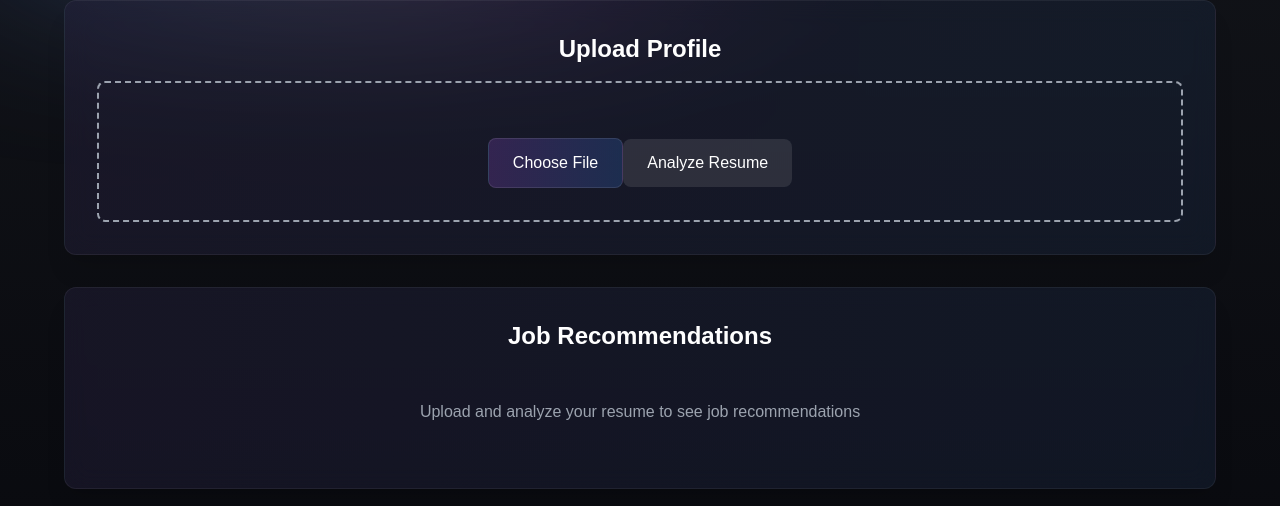
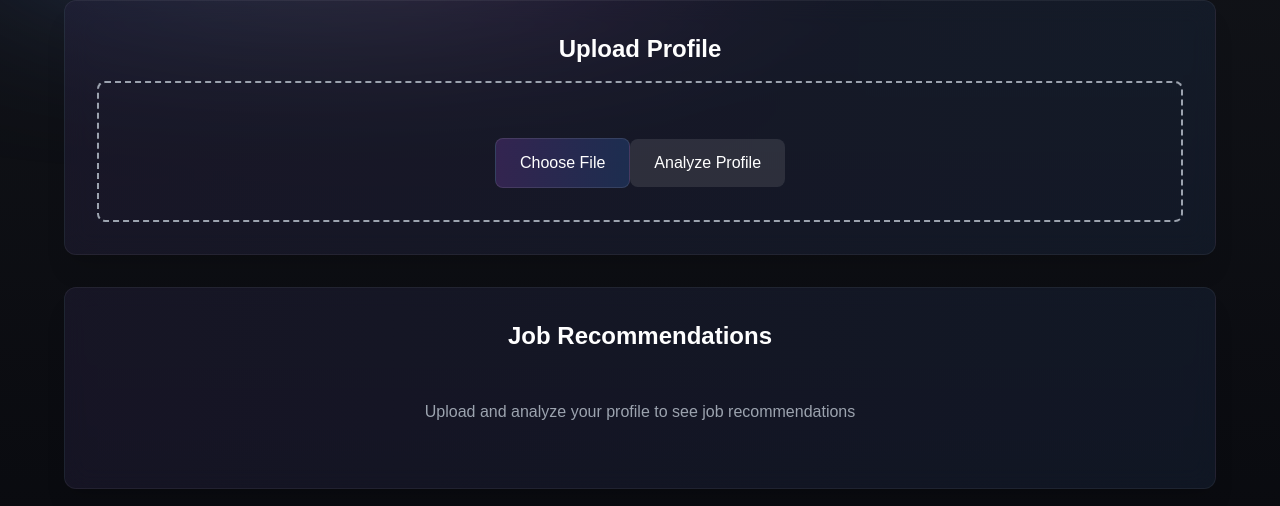
Before and after one commit to Teenuhansa99/Social-Activity-Job-Matcher, a Next.js app in the folder frontend/: page /job-analyzer in a window 1280 px wide. Shown: the part 240-746 px from the top of the page. Built offline with nearby package versions, Linux system fonts and the light colour scheme; a web font is replaced by a local one.

Commit message:
its profile analysis not resume, fix it

```diff
--- a/frontend/app/job-analyzer/page.jsx
+++ b/frontend/app/job-analyzer/page.jsx
@@ -30,7 +30,7 @@ const JobAnalyzer = () => {
         body: formData,
       });
 
-      if (!response.ok) throw new Error("Failed to analyze resume");
+      if (!response.ok) throw new Error("Failed to analyze");
 
       const data = await response.json();
       setTopRecommendation({
@@ -58,7 +58,7 @@ const JobAnalyzer = () => {
         .finally(() => setLoadingJobs(false));
     } catch (err) {
       console.error(err);
-      alert("Failed to analyze resume. Please try again.");
+      alert("Failed to analyze. Please try again.");
     } finally {
       setAnalyzing(false);
     }
@@ -110,7 +110,7 @@ const JobAnalyzer = () => {
                   : "bg-gradient-to-r from-purple-500 to-blue-500 hover:opacity-90"
               } transition-all duration-300 text-white`}
             >
-              {analyzing ? "Analyzing..." : "Analyze Resume"}
+              {analyzing ? "Analyzing..." : "Analyze Profile"}
             </button>
           </div>
         </motion.div>
@@ -127,12 +127,12 @@ const JobAnalyzer = () => {
 
           {!results && !analyzing && (
             <div className="text-center text-gray-400 py-8">
-              Upload and analyze your resume to see job recommendations
+              Upload and analyze your profile to see job recommendations
             </div>
           )}
           {analyzing && (
             <div className="text-center text-gray-400 py-8">
-              Analyzing your resume...
+              Analyzing your profile...
             </div>
           )}
           {topRecommendation && (
--- a/frontend/app/page.jsx
+++ b/frontend/app/page.jsx
@@ -32,7 +32,7 @@ export default function Home() {
               variants={textVariant(1.2)}
               className="text-lg text-gray-300 max-w-2xl"
             >
-              Upload your LinkedIn profile and let our advanced AI analyze your skills, experience, and potential to find your perfect job match.
+              Upload your LinkedIn or other social media profile, and let our advanced AI analyze your skills, experience, and potential to find your perfect job match..
             </motion.p>
 
             <motion.div
```
